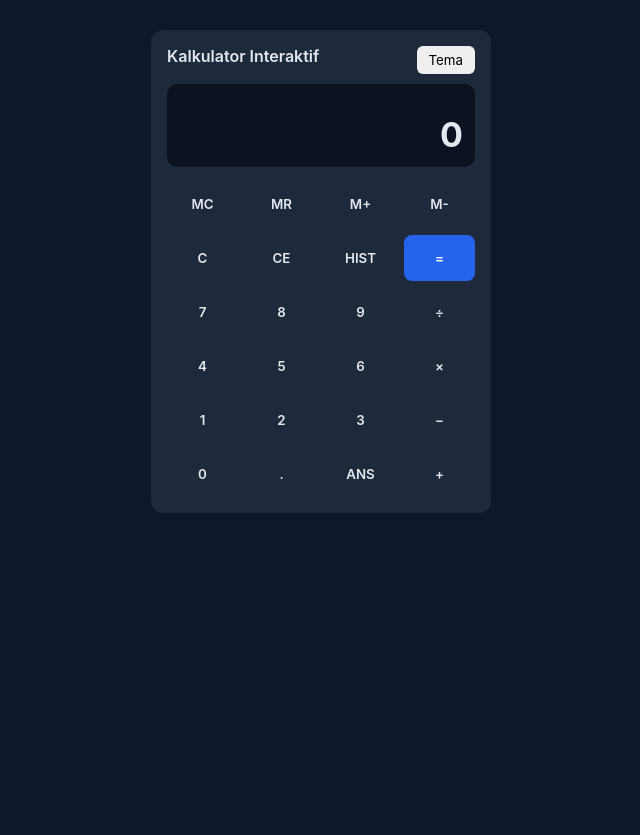
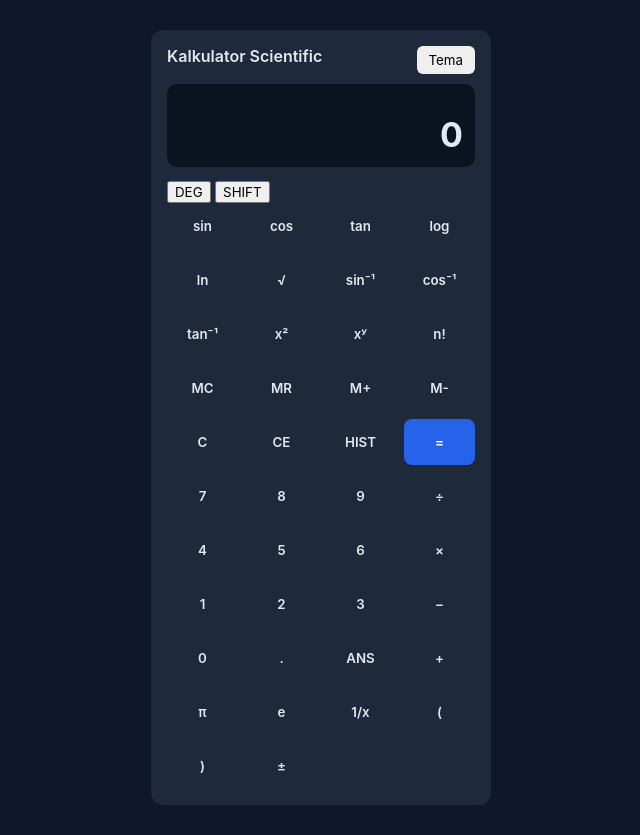
Before and after one commit to muhammadtaufiksaputra/TA_5_PPW, a plain HTML site: page index.html in a window 1280 px wide. Shown: the whole page, without its empty margins (319-959 px from the left). Before the commit the page ends 800 px from the top, so only its background shows below. Drawn offline with Linux system fonts and the light colour scheme.

Commit message:
update index

```diff
--- a/index.html
+++ b/index.html
@@ -3,7 +3,7 @@
 <head>
   <meta charset="UTF-8" />
   <meta name="viewport" content="width=device-width,initial-scale=1" />
-  <title>Kalkulator Web - Sesuai Modul</title>
+  <title>Kalkulator Scientific Web</title>
   <link rel="stylesheet" href="styles.css" />
 </head>
 <body class="dark">
@@ -12,7 +12,7 @@
 
     <!-- TOP BAR -->
     <div class="topbar">
-      <div>Kalkulator Interaktif</div>
+      <div>Kalkulator Scientific</div>
       <button id="theme-toggle" class="theme-btn">Tema</button>
     </div>
 
@@ -22,8 +22,30 @@
       <div id="result" class="res">0</div>
     </div>
 
+    <!-- MODE -->
+    <div class="mode-row">
+      <button id="mode-toggle" class="mode-btn">DEG</button>
+      <button id="shift-toggle" class="mode-btn">SHIFT</button>
+    </div>
+
     <!-- BUTTONS -->
     <div class="keys">
+
+      <!-- FIRST SCIENTIFIC ROW -->
+      <button data-fn="sin">sin</button>
+      <button data-fn="cos">cos</button>
+      <button data-fn="tan">tan</button>
+      <button data-fn="log">log</button>
+      <button data-fn="ln">ln</button>
+      <button data-fn="sqrt">√</button>
+
+      <!-- SHIFT FUNCTIONS -->
+      <button data-fn="asin" class="shift-alt">sin⁻¹</button>
+      <button data-fn="acos" class="shift-alt">cos⁻¹</button>
+      <button data-fn="atan" class="shift-alt">tan⁻¹</button>
+      <button data-fn="pow2">x²</button>
+      <button data-fn="pow">xʸ</button>
+      <button data-fn="fact">n!</button>
 
       <!-- MEMORY -->
       <button data-act="mc">MC</button>
@@ -37,7 +59,7 @@
       <button data-act="history">HIST</button>
       <button data-act="equals" class="equal">=</button>
 
-      <!-- OPERATIONS -->
+      <!-- NUMBERS & OPS -->
       <button data-val="7">7</button>
       <button data-val="8">8</button>
       <button data-val="9">9</button>
@@ -58,14 +80,21 @@
       <button data-act="ans">ANS</button>
       <button data-val="+">+</button>
 
+      <!-- CONSTANTS -->
+      <button data-val="pi">π</button>
+      <button data-val="e">e</button>
+      <button data-act="recip">1/x</button>
+      <button data-act="open">(</button>
+      <button data-act="close">)</button>
+      <button data-act="sign">±</button>
+
     </div>
-
   </main>
 
   <!-- HISTORY POPUP -->
   <section id="history-popup" class="history hidden">
     <div class="history-header">
-      <span>History (5 terakhir)</span>
+      <span>History</span>
       <button id="close-history">×</button>
     </div>
     <div id="history-list"></div>
```
